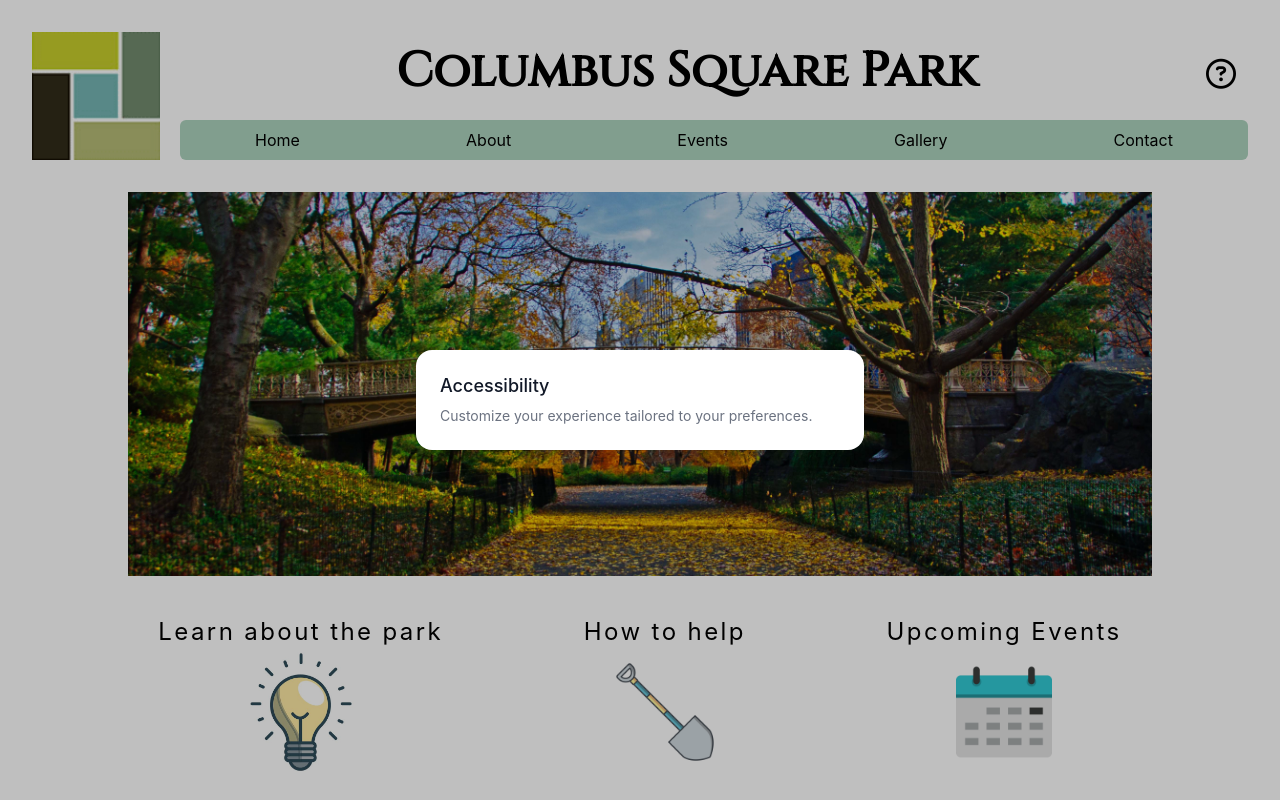
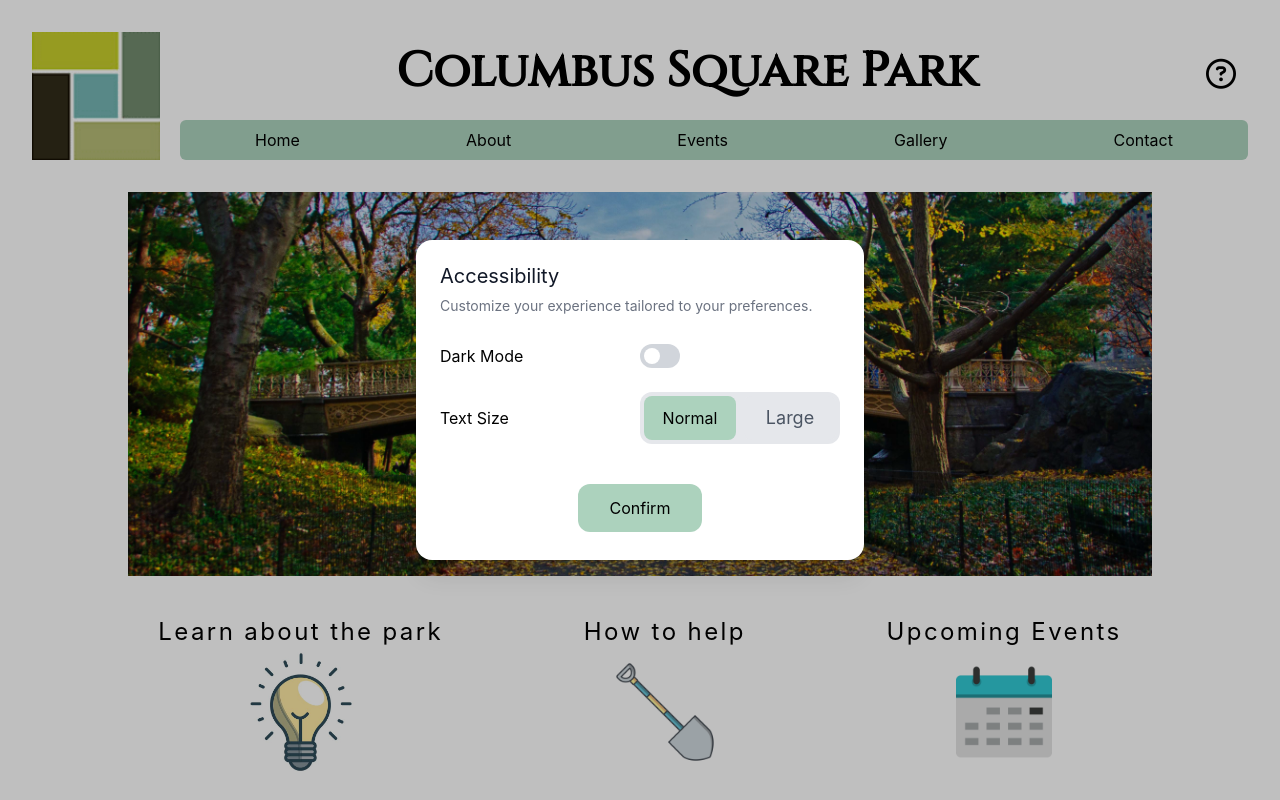
Before and after one commit to JosephBergmann/columbussquarepark, a React (Create React App) app in the folder frontend/: page / in a window 1280 px wide. Both pictures are taken after a click on the button 1221 px from the left and 74 px from the top of the page. Shown: the top 800 px of the page. Built offline with nearby package versions, Linux system fonts and the light colour scheme.

Commit message:
modal completed

```diff
--- a/frontend/src/components/AccessibilityModal/index.js
+++ b/frontend/src/components/AccessibilityModal/index.js
@@ -1,11 +1,12 @@
 import React, { useState, Fragment } from 'react';
 import { Link } from 'react-router-dom';
-import { Dialog, Transition } from '@headlessui/react';
+import { Dialog, Transition, Switch, Tab } from '@headlessui/react';
 import { useAccessibility } from '../../context/accessibility';
 
 export default function AccessibilityModal() {
-    const {showAccessibility, setShowAccessibility} = useAccessibility()
-
+    const {showAccessibility, setShowAccessibility} = useAccessibility();
+    const [darkMode, setDarkMode] = useState(false);
+    const [textSize, setTextSize] = useState("base")
 
     return (
         <Transition appear show={showAccessibility} as={Fragment}>
@@ -32,17 +33,89 @@ export default function AccessibilityModal() {
                         leaveFrom="opacity-100 scale-100"
                         leaveTo="opacity-0 scale-95"
                     >
-                        <Dialog.Panel className="w-full max-w-md transform overflow-hidden rounded-2xl bg-white p-6 text-left align-middle shadow-xl transition-all">
+                        <Dialog.Panel className={`w-full max-w-md transform overflow-hidden rounded-2xl ${darkMode ? "bg-black" : "bg-white"} p-6 text-left align-middle shadow-xl transition-all`}>
                             <Dialog.Title
-                                as="h3"
-                                className="text-lg font-medium leading-6 text-gray-900"
+                                as="h1"
+                                className={`${darkMode ? "text-white" : null} ${textSize === 'lg' ? "text-2xl" : "text-xl"} leading-6 text-gray-900`}
                             >
                                 Accessibility
                             </Dialog.Title>
                             <div className="mt-2">
-                                <p className="text-sm text-gray-500">
-                                Customize your experience tailored to your preferences.
+                                <p className={`${textSize === 'lg' ? "text-base" : "text-sm"} ${darkMode ? "text-gray-400" : "text-gray-500"}`}>
+                                    Customize your experience tailored to your preferences.
                                 </p>
+                            </div>
+                            <div className='py-1 w-full'>
+                                <div className='grid grid-cols-2 items-center mt-6'>
+                                    <div className={`${darkMode ? "text-white" : null} ${textSize === 'lg' ? "text-lg" : "text-base"}`}>Dark Mode</div>
+                                    <Switch
+                                        checked={darkMode}
+                                        onChange={() => setDarkMode(!darkMode)}
+                                        className={`${
+                                            darkMode ? 'bg-main' : 'bg-gray-300'
+                                        } relative inline-flex h-6 w-10 items-center rounded-full`}
+                                        >
+                                        <span className="sr-only">Enable notifications</span>
+                                        <span
+                                            className={`${
+                                            darkMode ? 'translate-x-5' : 'translate-x-1'
+                                            } inline-block h-4 w-4 transform rounded-full bg-white transition`}
+                                        />
+                                    </Switch>
+                                </div>
+                                <div className='grid grid-cols-2 items-center mt-6'>
+                                    <div className={`${darkMode ? "text-white" : null} ${textSize === 'lg' ? "text-lg" : "text-base"}`}>Text Size</div>
+                                    <div>
+                                        <Tab.Group>
+                                            <Tab.List className="grid grid-cols-2 bg-gray-200 rounded-xl">
+                                                <Tab as={Fragment}>
+                                                    {({ selected}) => (
+                                                            <button
+                                                                className={`md:px-4 py-2 m-1 rounded-lg ${selected ? 'bg-main' : 'bg-gray-200 text-gray-600 hover:bg-gray-300'}`}
+                                                                onClick={() => setTextSize('base')}
+                                                            >
+                                                                Normal
+                                                            </button>
+                                                    )}
+                                                </Tab>
+                                                <Tab as={Fragment}>
+                                                    {({ selected}) => (
+                                                            <button
+                                                                className={`md:px-4 py-2 m-1 rounded-lg text-lg ${selected ? 'bg-main' : 'bg-gray-200 text-gray-600 hover:bg-gray-300'}`}
+                                                                onClick={() => setTextSize('lg')}
+                                                            >
+                                                                Large
+                                                            </button>
+                                                    )}
+                                                </Tab>
+                                            </Tab.List>
+                                        </Tab.Group>
+                                    </div>
+                                    {/* <div className='my-3'>
+                                        <div className='grid grid-cols-2 items-center'>
+                                            <div className='ml-5'>Normal</div>
+                                            <Switch
+                                                checked={darkMode}
+                                                onChange={() => setDarkMode(!darkMode)}
+                                                className={`${
+                                                    darkMode ? 'bg-main' : 'bg-gray-300'
+                                                } relative inline-flex h-6 w-10 items-center rounded-full`}
+                                                >
+                                                <span className="sr-only">Enable notifications</span>
+                                                <span
+                                                    className={`${
+                                                    darkMode ? 'translate-x-5' : 'translate-x-1'
+                                                    } inline-block h-4 w-4 transform rounded-full bg-white transition`}
+                                                />
+                                            </Switch>
+                                        </div>
+                                    </div> */}
+                                </div>
+                                <div className='w-full flex justify-center'>
+                                    <button className='mt-10 py-3 px-8 bg-main rounded-xl active:bg-gray-300'>
+                                        Confirm
+                                    </button>
+                                </div>
                             </div>
                         </Dialog.Panel>
                     </Transition.Child>
--- a/frontend/src/components/Footer/index.js
+++ b/frontend/src/components/Footer/index.js
@@ -17,23 +17,23 @@ export default function Footer() {
                 <div className='flex flex-col gap-3 px-3'>
                     <h2 className='text-yellow-300 text-2xl font-newspaper'>Related Links</h2>
                     <div className='text-white flex flex-col'>
-                        <Link to="https://www.phila.gov/departments/philadelphia-parks-recreation/" className='hover:underline'>Philadelphia Parks & Recreation</Link>
-                        <Link to="https://www.facebook.com/groups/241921246469738/" className='hover:underline'>South Philadelphia Dog Owners Association (SPDOA)</Link>
-                        <Link to="https://www.drpipes.com/pa/philadelphia.html" className='hover:underline'>Plumbers Near Philadelphia</Link>
+                        <Link to="https://www.phila.gov/departments/philadelphia-parks-recreation/" className='mb-2 hover:underline'>Philadelphia Parks & Recreation</Link>
+                        <Link to="https://www.facebook.com/groups/241921246469738/" className='mb-2 hover:underline'>South Philadelphia Dog Owners Association (SPDOA)</Link>
+                        <Link to="https://www.drpipes.com/pa/philadelphia.html" className='mb-2 hover:underline'>Plumbers Near Philadelphia</Link>
                     </div>
                 </div>
                 <div className='flex flex-col gap-3 px-3'>
                     <h2 className='text-yellow-300 text-2xl font-newspaper'>Contact</h2>
                     <div>
-                        <div className='text-white flex gap-2 content-end'>
+                        <div className='text-white flex gap-3 mb-2 content-end items-center'>
                             <i class="fa-solid fa-phone"></i>
                             (123) 456-7890
                         </div>
-                        <div className='text-white flex gap-2 content-end'>
+                        <div className='text-white flex gap-3 mb-2 content-end items-center'>
                             <i class="fa-solid fa-envelope"></i>
                             admin@csp.org
                         </div>
-                        <div className='text-white flex gap-2 content-end'>
+                        <div className='text-white flex gap-3 mb-2 content-end items-center'>
                             <i class="fa-brands fa-facebook"></i>
                             <Link to="https://www.facebook.com/friendsofcolumbussquare/" className='hover:underline'>Join us on Facebook!</Link>
                         </div>
--- a/frontend/src/components/Navigation/index.js
+++ b/frontend/src/components/Navigation/index.js
@@ -97,7 +97,7 @@ export default function Navigation() {
                             leaveTo="opacity-0 -translate-y-full scale-95"
                         >
                             <Menu.Items className="fixed top-0 right-0 mt-2 w-screen origin-top divide-y divide-gray-100 rounded-md bg-white shadow-lg ring-1 ring-black/5 ">
-                                <div className='flex flex-col'>
+                                <div className='flex flex-col p-2'>
                                     <Menu.Item>
                                         <Link to="/" className="py-3 text-center text-green-900 focus:bg-slate-200 border-b border-slate-200">Home</Link>
                                     </Menu.Item>
@@ -111,7 +111,12 @@ export default function Navigation() {
                                         <Link to="/gallery" className="py-3 text-center text-green-900 focus:bg-slate-200 border-b border-slate-200">Gallery</Link>
                                     </Menu.Item>
                                     <Menu.Item>
-                                        <Link to="/contact" className="py-3 text-center text-green-900 focus:bg-slate-200">Contact</Link>
+                                        <Link to="/contact" className="py-3 text-center text-green-900 focus:bg-slate-200 border-b border-slate-200">Contact</Link>
+                                    </Menu.Item>
+                                    <Menu.Item>
+                                        <button onClick={() => setShowAccessibility(true)} className="py-3 text-center text-green-900 focus:bg-slate-200">
+                                            Accessibility
+                                        </button>
                                     </Menu.Item>
                                 </div>
                             </Menu.Items>
```
